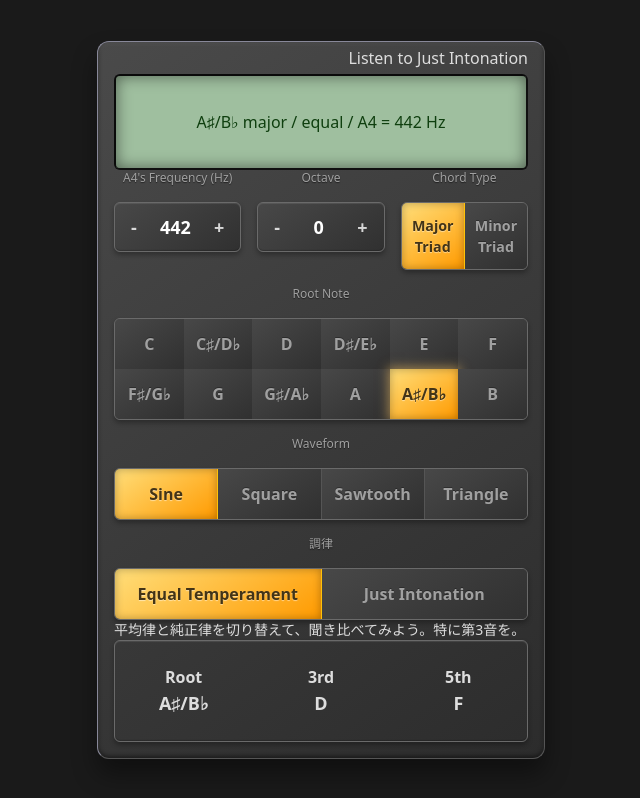
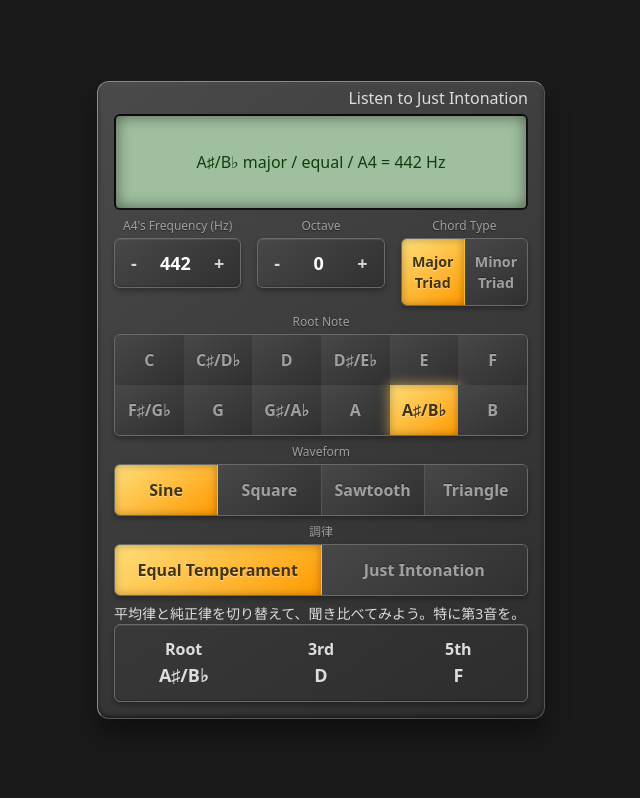
Before and after one commit to Nyoho/just-intonation, a React (Vite) app: page / in a window 1280 px wide. Shown: the whole page, without its empty margins (319-959 px from the left). Built offline with nearby package versions, Linux system fonts and the light colour scheme.

Commit message:
Styling (margin)

```diff
--- a/src/App.tsx
+++ b/src/App.tsx
@@ -288,9 +288,11 @@ export default function App() {
       >
 
         <h1 className="text-right py-1">{t('title')}</h1>
+        <div className="mb-2">
           <LcdScreen displayText={`${selectedPitch} ${chordType} / ${mode} / A4 = ${aFrequency} Hz`} />
+        </div>
 
-        <div className="grid grid-cols-3 gap-4 mb-4">
+        <div className="grid grid-cols-3 gap-4 mb-2">
           <NumericStepper
             value={aFrequency}
             onValueChange={setAFrequency}
@@ -322,7 +324,7 @@ export default function App() {
         </div>
 
         {/* 根音選択 */}
-        <div className="mb-4">
+        <div className="mb-2">
           <SegmentedControl
             options={pitchClasses.map(pitch => ({
               value: pitch.label,
@@ -335,11 +337,11 @@ export default function App() {
           />
         </div>
 
-        <div className="mb-4">
+        <div className="mb-2">
         </div>
 
         {/* 波形選択 */}
-        <div className="mb-4">
+        <div className="mb-2">
           <SegmentedControl
             options={waveforms.map(wave => ({
               value: wave,
@@ -351,6 +353,7 @@ export default function App() {
           />
         </div>
 
+        <div className="mb-2">
           <SegmentedControl
             options={[
               { value: 'equal', label: t('equalTemperament') },
@@ -360,8 +363,9 @@ export default function App() {
             onValueChange={(value) => setMode(value as 'equal' | 'just')}
             label="調律"
           />
+        </div>
 
-        <p className="text-sm">平均律と純正律を切り替えて、聞き比べてみよう。特に第3音を。</p>
+        <p className="text-sm truncate">平均律と純正律を切り替えて、聞き比べてみよう。特に第3音を。</p>
 
         {/* 各和音（根音・第3音・第5音）のトグルボタン */}
         <div className="mb-4">
@@ -372,7 +376,7 @@ export default function App() {
               {chordNoteNames.map((note, index) => (
                 <div
                   key={index}
-                  className={`flex-1 py-3 text-center font-bold cursor-pointer min-h-[100px] flex justify-center items-center select-none ${playingNotes[index] ? 'bg-pink-500 text-black' : ''} `}
+                  className={`flex-1 py-3 text-center font-bold cursor-pointer flex justify-center items-center select-none ${playingNotes[index] ? 'bg-pink-500 text-black' : ''} `}
                   onPointerDown={(e) => {
                     // モバイルの場合はonTouchStartで処理するため、ポインターイベントを無視
                     if (e.pointerType === 'touch') return;
--- a/src/components/NumericStepper.tsx
+++ b/src/components/NumericStepper.tsx
@@ -27,7 +27,7 @@ const NumericStepper = ({
   return (
     <div className="flex flex-col items-center">
       {label && (
-        <p className="text-[#a0a0a0] text-xs h-8 flex items-start justify-center text-center leading-tight [text-shadow:0_1px_1px_rgba(0,0,0,0.5)]">
+        <p className="text-[#a0a0a0] text-xs h-5 flex items-start justify-center text-center leading-tight [text-shadow:0_1px_1px_rgba(0,0,0,0.5)]">
           {label}
         </p>
       )}
--- a/src/components/SegmentedControl.tsx
+++ b/src/components/SegmentedControl.tsx
@@ -50,7 +50,7 @@ const SegmentedControl = ({
   return (
     <div className="flex flex-col items-center">
       {label && (
-        <p className="text-[#a0a0a0] text-xs h-8 flex items-start justify-center text-center leading-tight [text-shadow:0_1px_1px_rgba(0,0,0,0.5)]">
+        <p className="text-[#a0a0a0] text-xs h-5 flex items-start justify-center text-center leading-tight [text-shadow:0_1px_1px_rgba(0,0,0,0.5)]">
           {label}
         </p>
       )}
```
Lines whose indentation alone changed are shown as unchanged.
